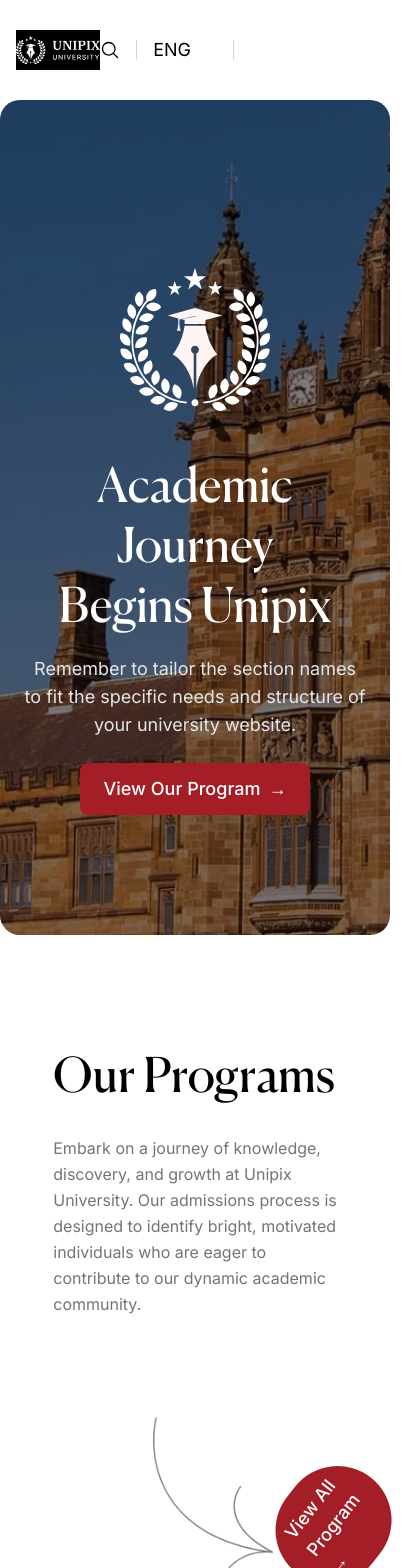
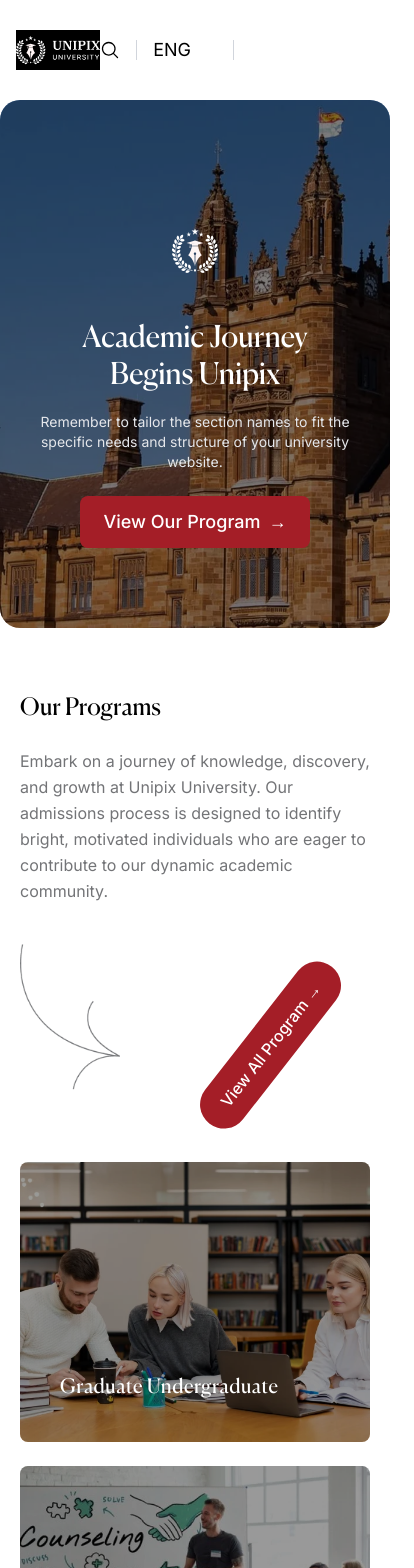
Before and after one commit to Kwasi-1/school-template-v1, a Next.js app: page / in a window 390 px wide. Shown: the top 1568 px of the page, 414 px wide, since content can reach past the window. Built offline with nearby package versions, Linux system fonts and the light colour scheme; some icons are missing.

Commit message:
make the landing page responsive

```diff
--- a/app/globals.css
+++ b/app/globals.css
@@ -6,7 +6,28 @@
 /* a:hover{
   color: rgb(143, 9, 9);
 } */
-
+.container-lg {
+  width: 100%;
+  max-width: 1440px;
+  @media (width >= 40rem /* 640px */) {
+    max-width: 1440px /* keeping 1440px instead of 640px */;
+  }
+  @media (width >= 48rem /* 768px */) {
+    max-width: 1440px /* keeping 1440px instead of 768px */;
+  }
+  @media (width >= 64rem /* 1024px */) {
+    max-width: 1440px /* keeping 1440px instead of 1024px */;
+  }
+  @media (width >= 80rem /* 1280px */) {
+    max-width: 112rem /* keeping 112rem instead of 1280px */;
+  }
+  @media (width >= 96rem /* 1536px */) {
+    max-width: 96rem /* keeping 96rem instead of 1536px */;
+  }
+  @media (width >= 112rem /* 1792px */) {
+    max-width: 96rem /* keeping 100rem instead of 1792px */;
+  }
+}
 
 
 body {
--- a/components/Footer.tsx
+++ b/components/Footer.tsx
@@ -28,9 +28,9 @@ const Footer = () => {
   return (
     <div className="bg-gray-100">
       {isLandingPage && (
-        <div className="relative container mx-auto">
+        <div className="relative container-lg mx-auto px-4">
           <div
-            className="relative flex flex-col md:flex-row justify-between items-center md:w-11/12 lg:w-4/5 py-8 md:py-12 px-16 rounded-lg mx-4 md:mx-auto text-white mb-8 top-16 md:top-24"
+            className="relative flex flex-col lg:flex-row justify-between items-start lg:items-center gap-6 lg:gap-12 w-full lg:w-4/5 py-10 lg:py-16 px-6 md:px-10 rounded-lg mx-auto text-white mb-8 top-16 md:top-24"
             style={{
               backgroundImage: "url('footer_image.webp')",
               backgroundSize: "cover",
@@ -38,18 +38,22 @@ const Footer = () => {
               backgroundBlendMode: "multiply",
             }}
           >
-            <h2 className="text-2xl md:text-3xl lg:text-4xl font-semibold">
-              Don’t Miss Awesome Story <br /> From Our Alumni
+            {/* Heading */}
+            <h2 className="text-2xl md:text-3xl lg:text-4xl leading-snug lg:leading-snug">
+              Don’t Miss Awesome Story <br className="hidden md:block" /> From
+              Our Alumni
             </h2>
-            <div className="flex items-center">
-              <div className="bg-transparent border border-white rounded-full px-4 py-4 mt-4 md:mt-0">
+
+            {/* Input + Button */}
+            <div className="flex flex-col sm:flex-row items-start sm:items-center gap-4 w-full max-w-md">
+              <div className="bg-transparent border border-white rounded-full px-4 py-3 w-full">
                 <input
                   type="email"
-                  placeholder="Enter Your mail"
-                  className="bg-transparent text-white placeholder-white outline-none px-2 w-48 md:w-60"
+                  placeholder="Enter your mail"
+                  className="bg-transparent text-white placeholder-white outline-none w-full"
                 />
               </div>
-              <button className="bg-white hover:bg-black text-red-800 hover:text-white font-semibold px-7 py-4 rounded-full ml-2 flex items-center transition duration-300">
+              <button className="bg-white hover:bg-black text-red-800 hover:text-white font-semibold px-6 py-3 rounded-full flex items-center justify-center transition duration-300 w-full sm:w-auto">
                 Subscribe
                 <Icon icon="mdi:arrow-right" className="text-xl ml-2" />
               </button>
--- a/components/Hero.tsx
+++ b/components/Hero.tsx
@@ -29,8 +29,8 @@ const HeroSection = () => {
   // Conditional Styles
   const isLandingPage = pathname === "/";
   const containerClasses = isLandingPage
-    ? "w-full container mx-auto h-full py-[120px] "
-    : "h-[60vh]";
+    ? "w-full container-lg mx-auto max-h-[600px] lg:max-h-[800px] h-full py-[80px] px-4 sm:px-6 md:px-12 lg:px-16 xl:px-0"
+    : "h-[60vh] px-4 sm:px-6 md:px-12";
 
   return (
     <section
@@ -91,16 +91,17 @@ const HeroSection = () => {
                 alt="Icon"
                 width={150}
                 height={150}
+                className="w-[12vw] xl:w-[150px] h-auto"
               />
             </div>
 
             {/* Main Heading */}
-            <h1 className="text-5xl md:text-6xl lg:text-[80px] leading-tight">
+            <h1 className="text-3xl sm:text-5xl md:text-6xl lg:text-[80px] leading-tight">
               Academic Journey <br /> Begins Unipix
             </h1>
 
             {/* Subtext */}
-            <p className="mt-4 text-lg text-gray-200 max-w-xl">
+            <p className="mt-4 text-sm sm:text-base lg:text-lg  text-gray-200 max-w-xl">
               Remember to tailor the section names to fit the specific needs and
               structure of your university website.
             </p>
--- a/components/landing/ProgramCard.tsx
+++ b/components/landing/ProgramCard.tsx
@@ -14,7 +14,7 @@ export default function ProgramCard({
   image,
 }: ProgramCardProps) {
   return (
-    <div className="relative rounded-lg max-w-[300px] max-h-[360px] h-[300px]  group overflow-hidden">
+    <div className="relative rounded-lg w-full h-[280px] md::max-w-[300px] sm:h-[300px] group overflow-hidden">
       {/* Background Image */}
       <Image
         src={image}
@@ -25,11 +25,11 @@ export default function ProgramCard({
       />
 
       {/* Overlay */}
-      <div className="absolute inset-0 bg-black/40 group-hover:bg-black/60 transition duration-300"></div>
+      <div className="absolute inset-0 bg-black/40 group-hover:bg-black/60 transition duration-300" />
 
-      <div className=" hidden group-hover:block transition duration-300 pb-[36px] px-[28px] pt-[40px]">
+      <div className="hidden group-hover:block transition duration-300 pb-[36px] px-[20px] pt-[40px]">
         {/* Description at the Top */}
-        <div className="absolute top-4 left-4 right-4 text-white p-2 text-sm rounded-md opacity-0 group-hover:opacity-100 transition-opacity duration-300">
+        <div className="absolute top-4 left-4 right-4 text-white text-sm rounded-md opacity-0 group-hover:opacity-100 transition-opacity duration-300">
           {description}
         </div>
 
@@ -39,7 +39,7 @@ export default function ProgramCard({
       </div>
 
       {/* Title at the Bottom */}
-      <h3 className="absolute bottom-10 left-10 text-white text-2xl tracking-wide group-hover:hidden transition duration-300 ">
+      <h3 className="absolute bottom-10 left-10 text-white text-xl sm:text-2xl tracking-wide group-hover:hidden transition duration-300">
         {title}
       </h3>
     </div>
--- a/components/landing/Programs.tsx
+++ b/components/landing/Programs.tsx
@@ -35,12 +35,14 @@ const programsRight = [
 
 export default function Programs() {
   return (
-    <section className="container mx-auto">
-      <div className="w-[85%] mx-auto px-6 py-[120px] flex flex-col md:flex-row items-center gap-20">
+    <section className="container-lg mx-auto">
+      <div className="xl:w-[85%] mx-auto px-5 py-16 md:py-[120px] flex flex-col md:flex-row items-center gap-x-6 gap-y-12 lg:gap-20">
         {/* Left Section - Heading & Text */}
-        <div className="md:w-[45%]">
-          <h2 className="text-5xl">Our Programs</h2>
-          <p className="mt-8 text-[#737477] leading-relaxed">
+        <div className="md:w-[45%] w-full">
+          <h2 className="text-2xl sm:text-3xl md:text-4xl xl:text-5xl font-normal">
+            Our Programs
+          </h2>
+          <p className="mt-6 text-[#737477] leading-relaxed text-base">
             Embark on a journey of knowledge, discovery, and growth at Unipix
             University. Our admissions process is designed to identify bright,
             motivated individuals who are eager to contribute to our dynamic
@@ -48,49 +50,35 @@ export default function Programs() {
           </p>
 
           {/* Curved Arrow + View Button */}
-          <div className="relative mt-10 flex pt-[60px] pl-[100px] items-center ">
+          <div className="relative mt-10 flex flex-row justify-between md:justify-normal lg:pt-[60px] lg:pl-[100px] items-center">
             <Image
               src="/arrow.webp"
               alt="Arrow"
               width={120}
               height={120}
-              className=""
+              className="w-[100px] sm:w-[150px] md:w-[120px]"
             />
-            <div className="pt-10 ">
-              <a
-                href="#"
-                className="inline-block bg-[#A41E27] text-white px-6 p-3 text-lg font-medium rounded-full -rotate-52
-            hover:bg-black transition duration-300"
-              >
-                View All Program →
-              </a>
-            </div>
+            <a
+              href="#"
+              className="block bg-[#A41E27] text-white px-6 py-3 mt-14 text-base sm:text-lg font-medium rounded-full -rotate-52 hover:bg-black transition duration-300"
+            >
+              View All Program →
+            </a>
           </div>
         </div>
 
         {/* Right Section - Program Cards Grid */}
-        <div className="md:w-[50%] grid grid-cols-2 gap-8 mt-10 md:mt-0">
+        <div className="lg:w-[50%] w-full grid grid-cols-1 md:grid-cols-2 gap-5 xl:gap-8 mt-6 md:mt-0">
           {/* Left Column */}
-
           <div className="flex flex-col gap-6">
             {programsLeft.map((program, index) => (
-              // <div
-              //   key={index}
-              //   className="relative rounded-lg max-w-[300px] max-h-[300] group overflow-hidden"
-              // >
-
               <ProgramCard key={index} {...program} />
             ))}
           </div>
 
           {/* Right Column */}
-          <div className="flex flex-col gap-8 mt-20">
+          <div className="flex flex-col gap-6 md:mt-20">
             {programsRight.map((program, index) => (
-              // <div
-              //   key={index}
-              //   className="relative rounded-lg max-w-[300px] max-h-[300] group overflow-hidden"
-              // >
-
               <ProgramCard key={index} {...program} />
             ))}
           </div>
```
Also changed, not shown: components/landing/AboutUs.tsx (+15 -13 lines), components/landing/TuitionFees.tsx (+16 -9 lines), components/landing/UpcomingEvents.tsx (+25 -19 lines).
